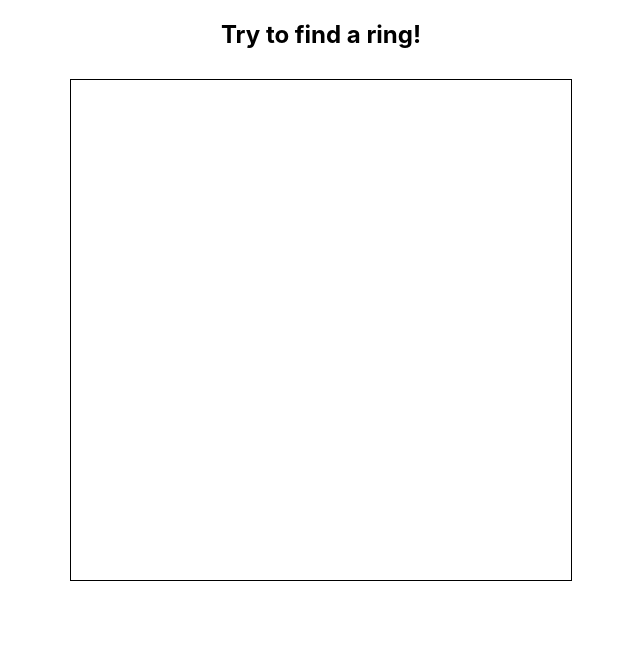
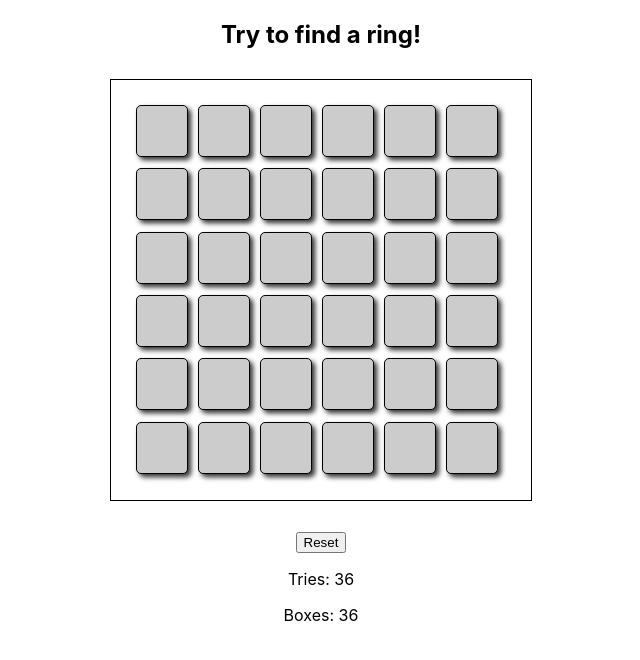
Before and after one commit to Chyngyz-Isakov/homework-54-minesweeper, a React (Create React App) app: page / in a window 1280 px wide. Shown: the top 660 px of the page, without its empty margins (319-959 px from the left). Built offline with nearby package versions, Linux system fonts and the light colour scheme.

Commit message:
painted GameBox on page

```diff
--- a/src/App.css
+++ b/src/App.css
@@ -3,8 +3,22 @@
 }
 
 .box-wrap {
-  width: 500px;
-  height: 500px;
+  display: flex;
+  flex-wrap: wrap;
+  width: 380px;
+  height: 380px;
+  padding: 20px;
   border: 1px solid black;
   margin: 30px auto;
 }
+
+.box {
+  background: #ccc;
+  display: flex;
+  width: 50px;
+  height: 50px;
+  border: 1px solid #000;
+  margin: 5px;
+  border-radius: 5px;
+  box-shadow: .2em .2em 0.3em #333;
+}
--- a/src/App.tsx
+++ b/src/App.tsx
@@ -1,29 +1,47 @@
-import React from 'react';
+import React, {useState} from 'react';
 import './App.css';
+import GameBox from "./components/GameBox/GameBox";
 
 const App = () => {
 
     const createItems = () => {
         const items = [];
-        for (let i = 1; i <= 36; i++) {
-            items.push({hasItem: false, clicked: false});
+        for (let i = 0; i < 36; i++) {
+            const box = {hasItem: false, clicked: false};
+            items.push(box);
         }
 
         const randomBox = Math.floor(Math.random() * items.length);
         items[randomBox].hasItem = true;
+
         return items;
     }
     console.log(createItems());
+
+    const [items, setItems] = useState(createItems());
+
+    console.log(items);
+
 
 
     return (
         <div className="App">
             <h2>Try to find a ring!</h2>
             <div className='box-wrap'>
+                {items.map((box, index) => (
+                    <GameBox key={index}
+                             hasItem={box.hasItem}
+                             clicked={box.clicked}
 
+                    />
+                ))}
             </div>
+            <button onClick={createItems}>Reset</button>
+            <p>Tries: {items.length}</p>
+            <p>Boxes: {items.length}</p>
         </div>
     );
 }
 
+
 export default App;
--- /dev/null
+++ b/src/components/GameBox/GameBox.tsx
@@ -0,0 +1,15 @@
+import React from 'react';
+
+interface IProps {
+    key: number;
+    hasItem: boolean;
+    clicked: boolean;
+}
+
+const GameBox: React.FC<IProps> = ({key}) => {
+    return (
+        <div className='box' key={key}></div>
+    );
+};
+
+export default GameBox;
```
